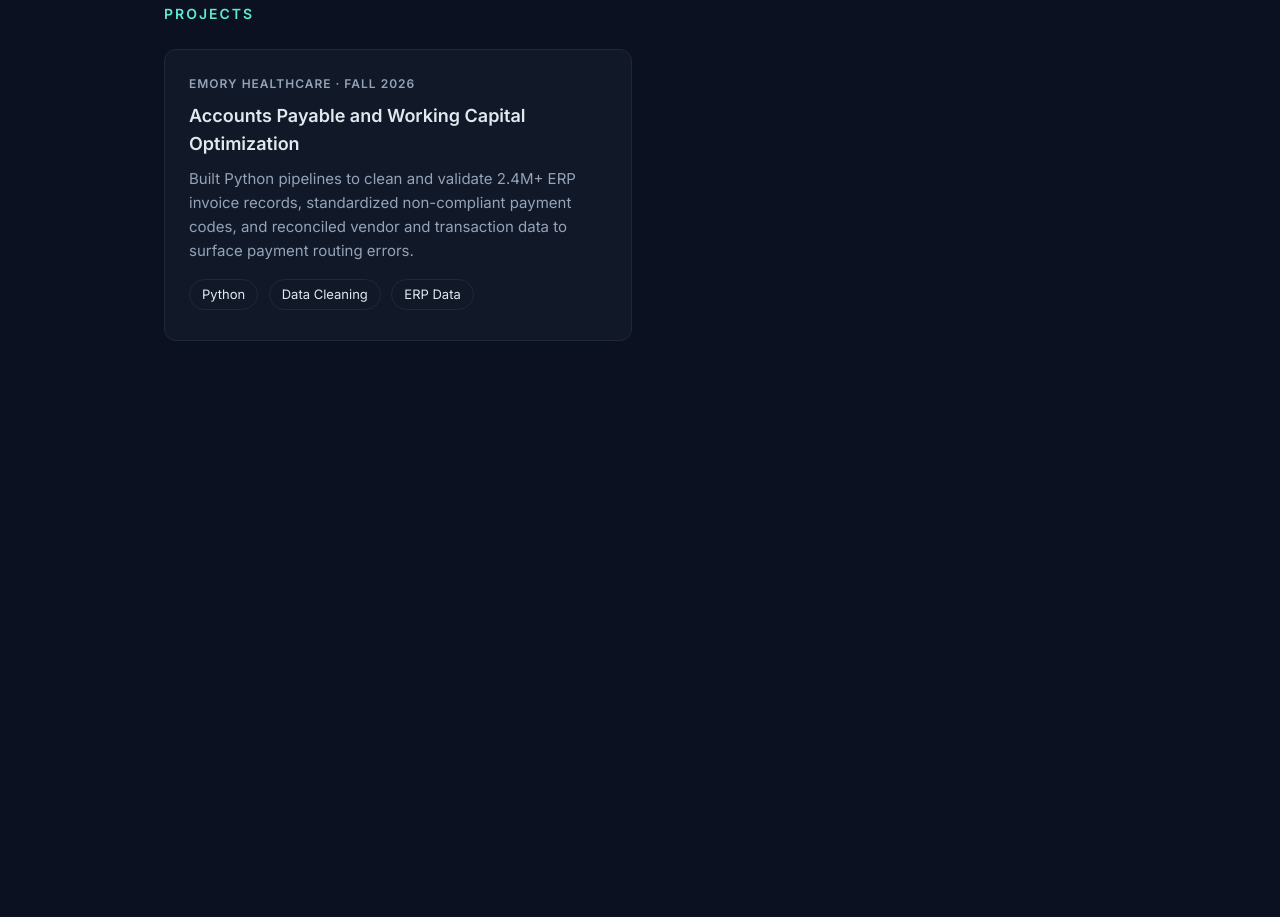
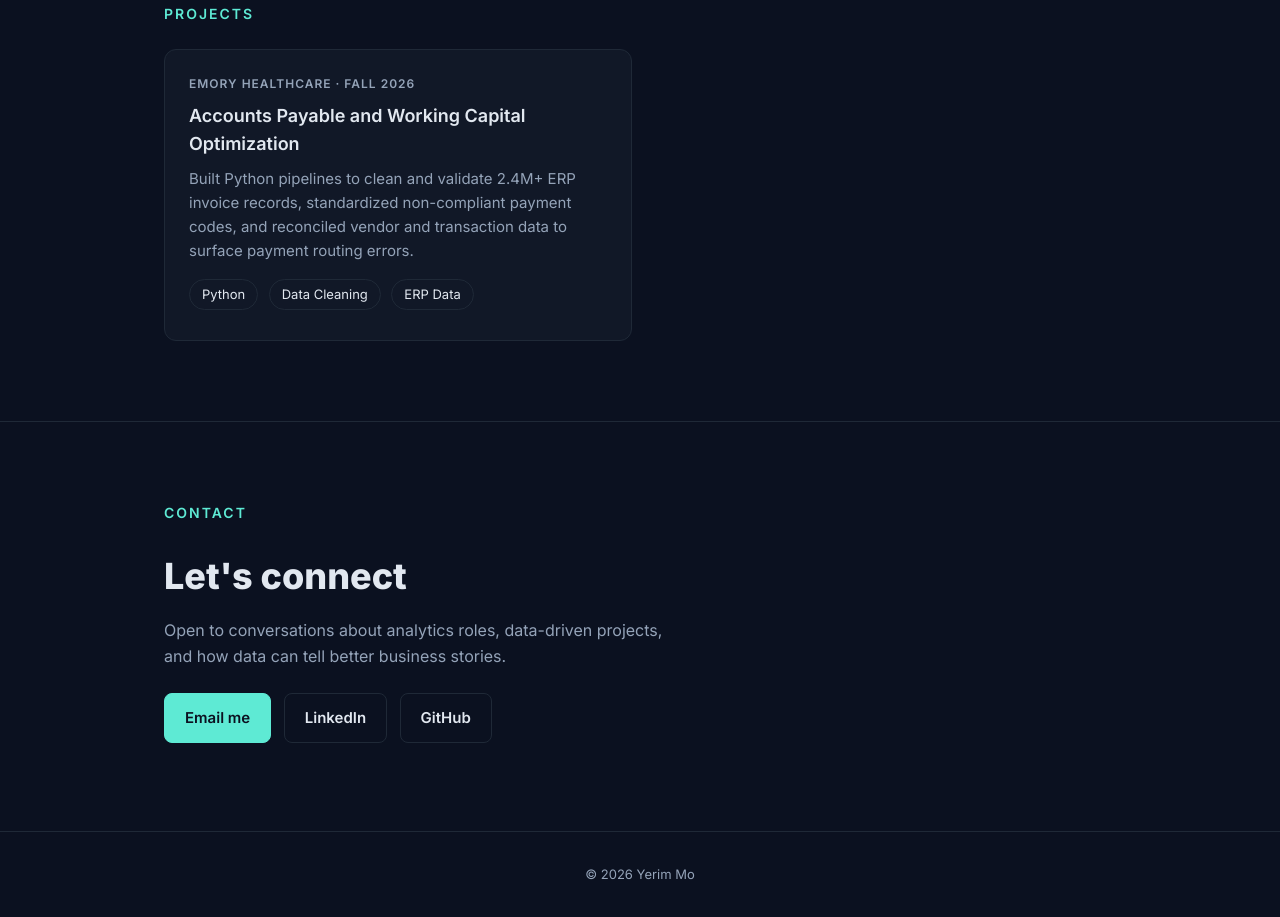
Before and after one commit to yerimmo/yerimmo.github.io, a plain HTML site: page index.html in a window 1280 px wide. Shown: the part 2007-2924 px from the top of the page. Before the commit the page ends 2428 px from the top, so only its background shows below. Drawn offline with Linux system fonts and the light colour scheme.

Commit message:
Add contact and footer

```diff
--- a/index.html
+++ b/index.html
@@ -197,6 +197,47 @@
         font-size: 15px;
         margin-bottom: 16px;
       }
+            .contact h2 {
+        font-size: 36px;
+        font-weight: 800;
+        margin-bottom: 12px;
+      }
+
+      .contact-text {
+        color: var(--muted);
+        max-width: 520px;
+        margin-bottom: 24px;
+      }
+
+      .btn {
+        display: inline-block;
+        padding: 12px 20px;
+        border: 1px solid var(--border);
+        border-radius: 8px;
+        color: var(--text);
+        font-size: 15px;
+        font-weight: 600;
+        text-decoration: none;
+        margin: 0 8px 8px 0;
+      }
+
+      .btn:hover {
+        border-color: var(--accent);
+      }
+
+      .btn-primary {
+        background: var(--accent);
+        border-color: var(--accent);
+        color: var(--bg);
+      }
+
+      footer {
+        border-top: 1px solid var(--border);
+        color: var(--muted);
+        font-size: 13px;
+        padding: 32px 0;
+        text-align: center;
+      }
     </style>
   </head>
   <body>
@@ -320,5 +361,17 @@
         </div>
       </div>
     </section>
+        <section class="section contact">
+      <div class="container">
+        <p class="section-title">CONTACT</p>
+        <h2>Let's connect</h2>
+        <p class="contact-text">Open to conversations about analytics roles, data-driven projects, and how data can tell better business stories.</p>
+        <a class="btn btn-primary" href="mailto:yerimmo.atl@gmail.com">Email me</a>
+        <a class="btn" href="https://www.linkedin.com/in/yerimmo/" target="_blank">LinkedIn</a>
+        <a class="btn" href="https://github.com/yerimmo" target="_blank">GitHub</a>
+      </div>
+    </section>
+
+    <footer>© 2026 Yerim Mo</footer>
   </body>
 </html>
```
